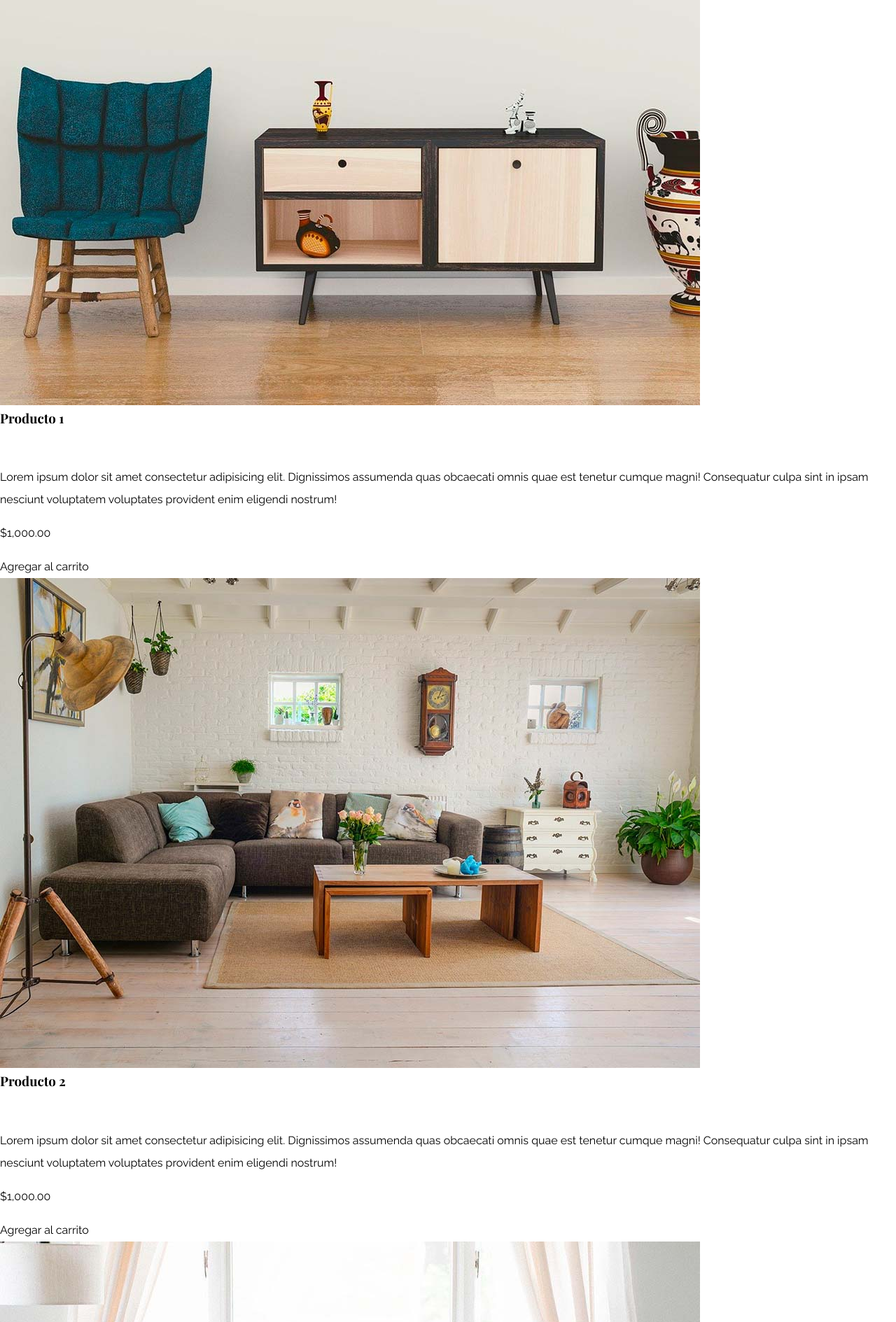
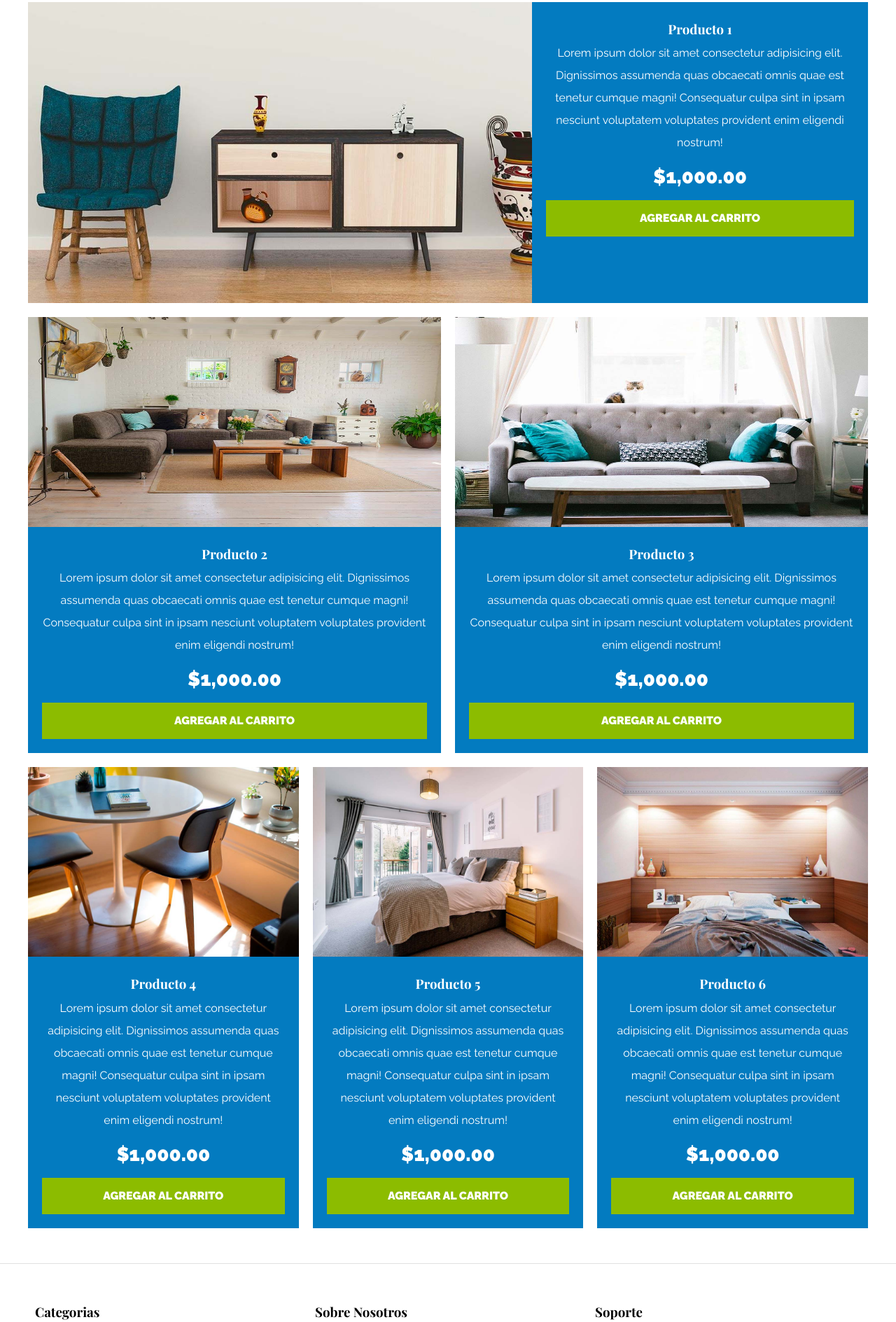
Before and after one commit to AntxonSZ/Tienda-Muebles, a plain HTML site: page index.html in a window 1280 px wide. Shown: the part 1931-3820 px from the top of the page at 70% size. Drawn offline with nearby package versions, Linux system fonts and the light colour scheme; a web font is replaced by a local one.

Commit message:
incio finalizado

```diff
--- a/css/app.css
+++ b/css/app.css
@@ -38,6 +38,24 @@ img{
     max-width: 100%;
     display: block;
 }
+.btn{
+    background-color: #8cbc00;
+    display: block;
+    color: #fff;
+    touch-action: inherit;
+    text-transform: uppercase;
+    font-weight: 900;
+    padding: 1rem;
+    transition: background-color .3s ease-out; /* UN EFECTO DE ANIMACION */
+}
+.btn:hover{
+    background-color: #769c02;
+}
+
+/* UTILIDADES*/
+.text-center{
+    text-align: center;
+}
 
 /* Header y Navegacion*/
 .nombre-sitio {
@@ -48,7 +66,7 @@ img{
     color: #037bc0;
 }
 .contenedor-navegacion{
-    border-top: 1px solid #e1e1e1;
+    border-top: .1rem solid #e1e1e1;
 }
 .nav-principal{
     padding: 2rem 0;
@@ -90,3 +108,123 @@ img{
 
 /** Modulos, BEM, SMACSS estilos para escribir css**/
 /** Box model **/
+
+/** BLOQUE NOSOTROS*/
+.sobre-nosotros{
+    background-image: linear-gradient(to right, transparent 50%, #037bc0 50%, #037bc0
+    100%), url(../img/nosotros.jpg);
+    background-position: left center;
+    padding: 10rem 0;
+    background-repeat: no-repeat;
+    background-size: 100%, 120rem; /* el 100 corresponde al color y el 120 a la imagen*/
+}
+.sobre-nosotros-grid{
+    display: flex;
+    justify-content: flex-end;
+}
+.texto-nosotros{
+    flex-basis: 50%;
+    padding-left: 10rem;
+    color: #fff;
+}
+
+/* OTRA FORMA DE HACERLO
+CON GRID
+.sobre-nosotros-grid{
+    display: grid;
+    grid-template-columns: repeat(2, 1fr);
+    column-gap: 8rem;
+}
+.texto-nosotros{
+    grid-column: 2 / 3;
+}
+*/
+
+/* LISTADO DE PRODUCTOS*/
+
+.contenido-principal{
+    padding-top:5rem;
+}
+.listado-productos{
+    display: grid;
+    grid-template-columns: repeat(6, 1fr);
+    gap: 2rem; /*SEPARACIONA A LOS LADOS*/
+
+}
+.producto:nth-child(1){ /* SELECCIONAMOS AL PRIMER HIJO*/
+    grid-column-start: 1; /*EMPIEZA DEL 1 Y TERMINA EN EL 7*/
+    grid-column-end: 7;
+    display: grid;
+    grid-template-columns: 3fr 2fr;
+}
+.producto:nth-child(1) img {
+    height: 43rem;
+    width: 100%;
+    object-fit: cover;
+}
+.producto:nth-child(2){
+    grid-column-start: 1; /*ES LO MISMO DE ARRIBA PERO ESCRITO DE OTRA FORMA MAS CLARA*/
+    grid-column-end: 4;
+}
+.producto:nth-child(2) img,
+.producto:nth-child(3) img {
+    height: 30rem;
+    width: 100%;
+}
+.producto:nth-child(3){
+    grid-column-start: 4;
+    grid-column-end: 7;
+}
+.producto:nth-child(4){
+    grid-column-start: 1;
+    grid-column-end: 3;
+}
+.producto:nth-child(5){
+    grid-column-start: 3;
+    grid-column-end: 5;
+}
+.producto:nth-child(6){
+    grid-column-start: 5;
+    grid-column-end: 7;
+}
+.producto{
+    background-color: #037bc0;
+}
+.texto-producto{
+    text-align: center;
+    color: #fff;
+    padding: 2rem;
+}
+.texto-producto h3{
+    margin: 0;
+}
+.texto-producto p{
+    margin: 0 0 .5rem 0;
+}
+.texto-producto .precio{
+    font-size: 2.8rem;
+    font-weight: 900;
+}
+
+/*FOOTER*/
+.site-footer{
+    border-top: 1px solid #e1e1e1;
+    margin-top: 5rem;
+    padding: 5rem;
+}
+.site-footer h3{
+    margin-bottom: .5rem;
+}
+.grid-footer{
+    display: grid;
+    grid-template-columns:repeat(3, 1fr);
+    gap: 2rem;
+}
+.footer-menu a{
+    display: block;
+}
+.copyright{
+    margin-top: 5rem;
+    text-align: center;
+
+}
--- a/index.html
+++ b/index.html
@@ -31,7 +31,7 @@
     <div class="hero"></div>
 
     <section class="contenedor categorias">
-        <h2>Categoria de Productos</h2>
+        <h2 class="text-center">Categoria de Productos</h2>
 
     <div class="listado-categorias">
         <div class="categoria">
@@ -53,94 +53,88 @@
     </section>
 
     <section class="sobre-nosotros">
-        <div>
-            <h2>Sobre Empresa</h2>
-            <p>Lorem ipsum dolor sit amet consectetur, adipisicing elit. Quasi molestias dolor quibusdam voluptate optio amet deserunt in
-            dolores quo sequi harum nihil nulla fuga mollitia animi architecto soluta assumenda tempora!</p>
-        </div>
-    </section>
-
-    <section class="sobre-empresa">
-        <div>
+        <div class="contenedor sobre-nosotros-grid">
+            <div class="texto-nosotros">
                 <h2>Sobre Nosotros</h2>
                 <p>Lorem ipsum dolor sit amet consectetur, adipisicing elit. Quasi molestias dolor quibusdam voluptate optio amet deserunt in
                 dolores quo sequi harum nihil nulla fuga mollitia animi architecto soluta assumenda tempora!</p>
             </div>
+        </div>
     </section>
 
-    <main>
-        <h2>Nuestros Productos</h2>
+    <main class="contenido-principal contenedor">
+        <h2 class="text-center">Nuestros Productos</h2>
 
-        <div>
-            <div>
+        <div class="listado-productos">
+            <div class="producto">
                 <img src="img/producto1.jpg" alt="Imagen Producto">
 
-                <div>
+                <div class="texto-producto">
                     <h3>Producto 1</h3>
                     <p>Lorem ipsum dolor sit amet consectetur adipisicing elit. Dignissimos assumenda quas obcaecati omnis quae est tenetur
                     cumque magni! Consequatur culpa sint in ipsam nesciunt voluptatem voluptates provident enim eligendi nostrum!</p>
-                    <p>$1,000.00</p>
-                    <a href="#">Agregar al carrito</a>
+                    <p class="precio">$1,000.00</p>
+                    <a class="btn" href="#">Agregar al carrito</a>
                 </div> <!--Info producto-->
             </div> <!--Producto-->
 
-            <div>
+            <div class="producto">
                 <img src="img/producto2.jpg" alt="Imagen Producto">
 
-                <div>
+                <div class="texto-producto">
                     <h3>Producto 2</h3>
                     <p>Lorem ipsum dolor sit amet consectetur adipisicing elit. Dignissimos assumenda quas obcaecati omnis quae est tenetur
                     cumque magni! Consequatur culpa sint in ipsam nesciunt voluptatem voluptates provident enim eligendi nostrum!</p>
-                    <p>$1,000.00</p>
-                    <a href="#">Agregar al carrito</a>
+                    <p class="precio">$1,000.00</p>
+                    <a class="btn" href="#">Agregar al carrito</a>
                 </div> <!--Info producto-->
             </div> <!--Producto-->
 
-            <div>
+            <div class="producto">
                 <img src="img/producto3.jpg" alt="Imagen Producto">
 
-                <div>
+                <div class="texto-producto">
                     <h3>Producto 3</h3>
                     <p>Lorem ipsum dolor sit amet consectetur adipisicing elit. Dignissimos assumenda quas obcaecati omnis quae est tenetur
                     cumque magni! Consequatur culpa sint in ipsam nesciunt voluptatem voluptates provident enim eligendi nostrum!</p>
-                    <p>$1,000.00</p>
-                    <a href="#">Agregar al carrito</a>
+                    <p class="precio">$1,000.00</p>
+                    <a class="btn" href="#">Agregar al carrito</a>
                 </div> <!--Info producto-->
             </div> <!--Producto-->
 
-            <div>
+            <div class="producto">
                 <img src="img/producto4.jpg" alt="Imagen Producto">
 
-                <div>
+                <div class="texto-producto">
                     <h3>Producto 4</h3>
                     <p>Lorem ipsum dolor sit amet consectetur adipisicing elit. Dignissimos assumenda quas obcaecati omnis quae est tenetur
                     cumque magni! Consequatur culpa sint in ipsam nesciunt voluptatem voluptates provident enim eligendi nostrum!</p>
-                    <p>$1,000.00</p>
-                    <a href="#">Agregar al carrito</a>
+                    <p class="precio">$1,000.00</p>
+                    <a class="btn" href="#">Agregar al carrito</a>
                 </div> <!--Info producto-->
             </div> <!--Producto-->
 
-            <div>
+            <div class="producto">
                 <img src="img/producto5.jpg" alt="Imagen Producto">
 
-                <div>
+                <div class="texto-producto">
                     <h3>Producto 5</h3>
                     <p>Lorem ipsum dolor sit amet consectetur adipisicing elit. Dignissimos assumenda quas obcaecati omnis quae est tenetur
                     cumque magni! Consequatur culpa sint in ipsam nesciunt voluptatem voluptates provident enim eligendi nostrum!</p>
-                    <p>$1,000.00</p>
-                    <a href="#">Agregar al carrito</a>
+                    <p class="precio">$1,000.00</p>
+                    <a class="btn" href="#">Agregar al carrito</a>
                 </div> <!--Info producto-->
             </div> <!--Producto-->
 
-            <div>
+            <div class="producto">
                 <img src="img/producto6.jpg" alt="Imagen Producto">
 
-                <div>
+                <div class="texto-producto">
                     <h3>Producto 6</h3>
                     <p>Lorem ipsum dolor sit amet consectetur adipisicing elit. Dignissimos assumenda quas obcaecati omnis quae est tenetur
                     cumque magni! Consequatur culpa sint in ipsam nesciunt voluptatem voluptates provident enim eligendi nostrum!</p>
-                    <p>$1,000.00</p>
-                    <a href="#">Agregar al carrito</a>
+                    <p class="precio">$1,000.00</p>
+                    <a class="btn" href="#">Agregar al carrito</a>
                 </div> <!--Info producto-->
             </div> <!--Producto-->
         </div> <!--Fin de Litado de Productos-->
@@ -150,22 +144,23 @@
 
 
 
-    <footer>
+    <footer class="site-footer">
+        <div class="grid-footer contenedor">
             <div>
                 <h3>Categorias</h3>
-            <nav id="navegacion">
-                <a class="enlace" href="#">Cocina</a>
+
+                <nav class="footer-menu">
+                    <a href="#">Cocina</a>
                     <a href="#">Oficina</a>
                     <a href="#">Jardin</a>
                     <a href="#">Cocheras</a>
                     <a href="#">Dormitorios</a>
                 </nav>
-
             </div>
 
             <div>
                 <h3>Sobre Nosotros</h3>
-            <nav class="navegacion">
+                <nav class="footer-menu">
                     <a href="#">Nuestra Historia</a>
                     <a href="#">Mision, Visión y Valores</a>
                     <a href="#">Carreas</a>
@@ -176,13 +171,15 @@
 
             <div>
                 <h3>Soporte</h3>
-            <nav>
+                <nav class="footer-menu">
                     <a href="#">Preguntas frecuentes</a>
                     <a href="#">Ayuda en linea</a>
                     <a href="#">Confianza y Seguridad</a>
                 </nav>
             </div>
-        <p>Todos los derechos reservados. Tienda muebles</p>
+
+    </div>
+        <p class="copyright">Todos los derechos reservados. Tienda muebles</p>
 
     </footer>
 
```
Lines whose indentation alone changed are shown as unchanged.
